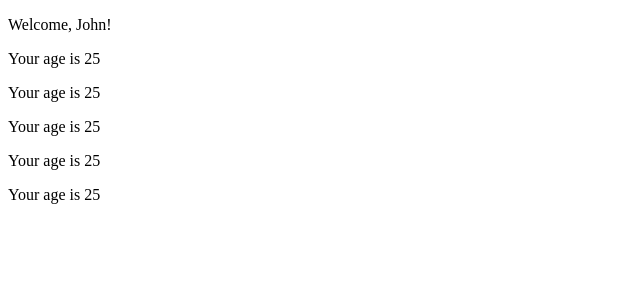
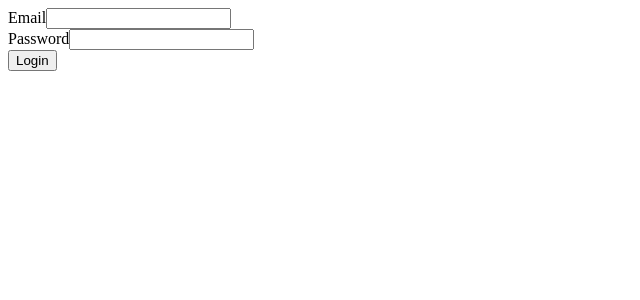
Before and after one commit to federicomariacalato/ex-react, a React (Vite) app in the folder ex-react/: page / in a window 1280 px wide. Shown: the top 300 px of the page, without its empty margins (0-640 px from the left). Built offline with nearby package versions, Linux system fonts and the light colour scheme.

Commit message:
esercizio form non controllati

```diff
--- a/ex-react/src/App.tsx
+++ b/ex-react/src/App.tsx
@@ -1,9 +1,10 @@
+import { UncontrolledLogin } from "./form/UncontrolledLogin";
 import { Welcome } from "./Welcome";
 
 export function App() {
   return (
     <div>
-      <Welcome name="John" age={25} />
+      <UncontrolledLogin />
     </div>
   );
 }
--- /dev/null
+++ b/ex-react/src/form/UncontrolledLogin.tsx
@@ -0,0 +1,25 @@
+import type { BaseSyntheticEvent } from "react";
+
+export function UncontrolledLogin() {
+  function handleLogin(event: BaseSyntheticEvent) {
+    event.preventDefault();
+    const formData = new FormData(event.target);
+    const email = formData.get("email");
+    const password = formData.get("password");
+    console.log("Email: " + email, "Password: " + password);
+  }
+  return (
+    <form onSubmit={handleLogin}>
+      <div>
+        <label htmlFor="email">Email</label>
+        <input type="email" name="email" />
+      </div>
+      <div>
+        <label htmlFor="password">Password</label>
+        <input type="password" name="password" />
+      </div>
+
+      <button type="submit">Login</button>
+    </form>
+  );
+}
```
Also changed, not shown: 1 other file (tests, documents, lock files or other folders).
